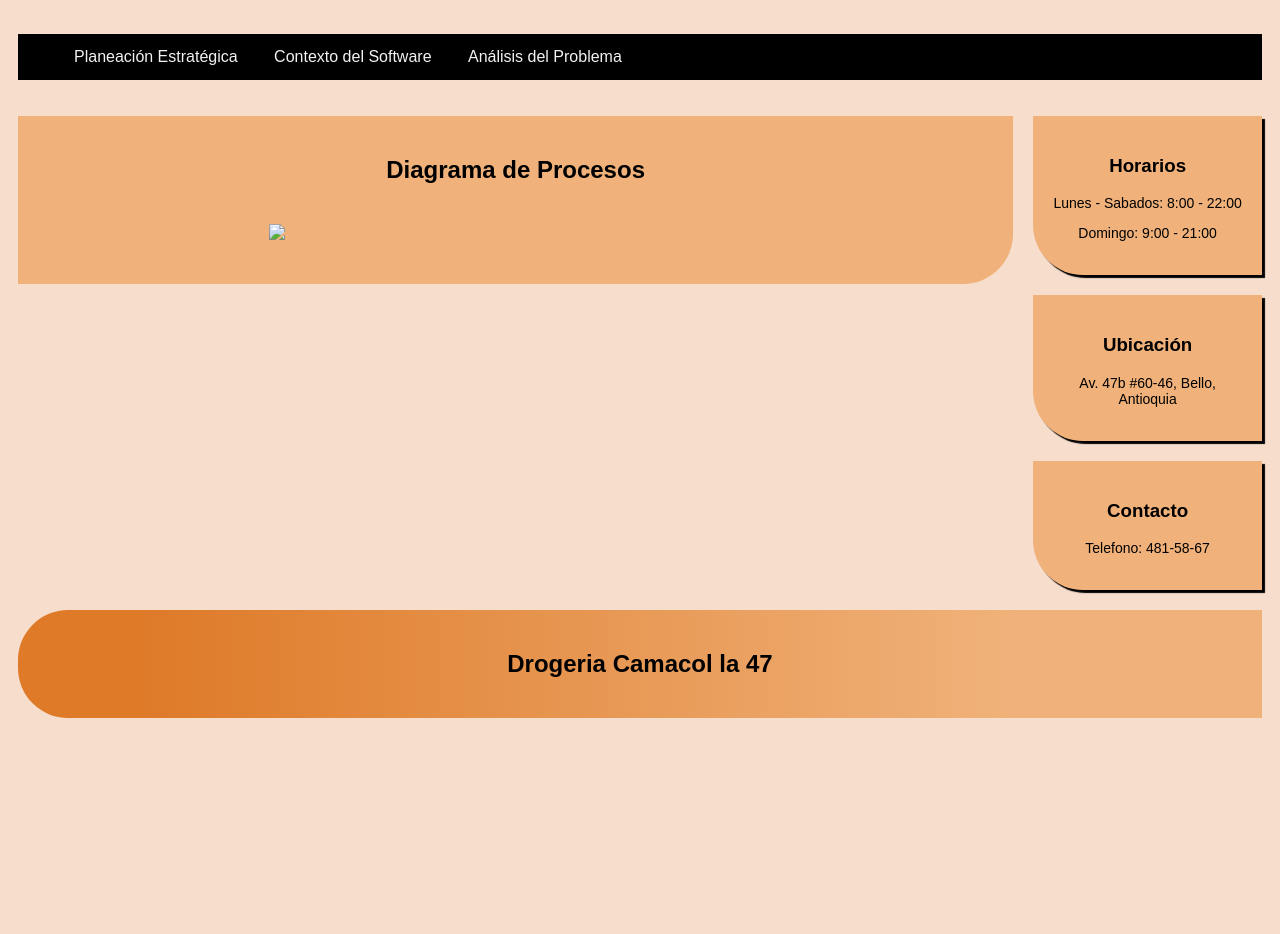
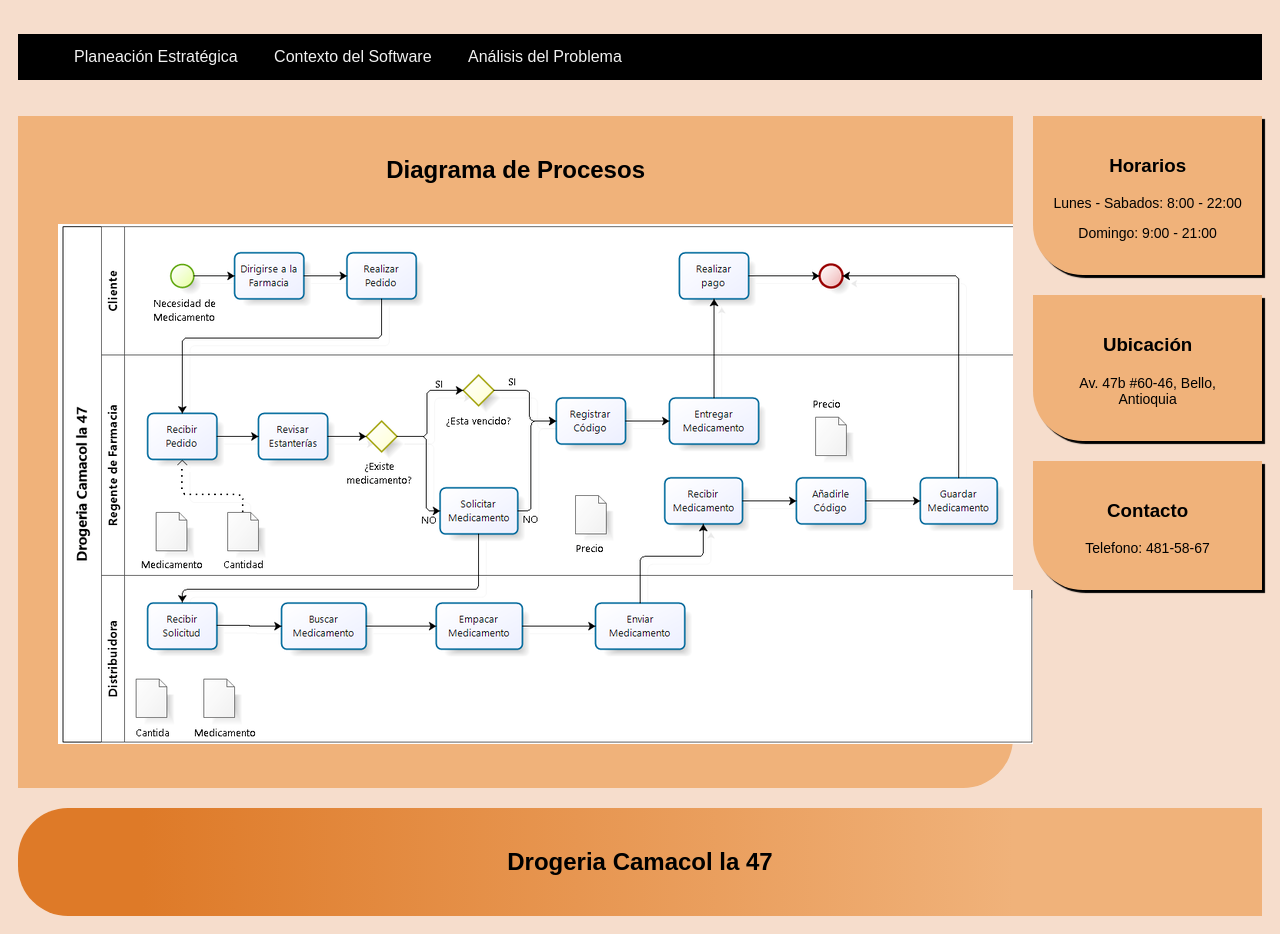
Before and after one commit to JpRoGarcia/Camacol_47, a plain HTML site: page Diagrama.html in a window 1280 px wide. Before the commit the page ends 800 px from the top, so only its background shows below. Drawn offline with Linux system fonts and the light colour scheme; files that its build step writes are made by us from their sources.

Commit message:
Update Diagrama.html

```diff
--- a/Diagrama.html
+++ b/Diagrama.html
@@ -46,7 +46,7 @@
 			<div class="texto">
 				<h2 align="center"> Diagrama de Procesos </h2>
 				<div class="imagenes">
-					<img src="css/Imagenes/diagrama.png">
+					<img src="css/Imagenes/Farmacia.png">
 				</div>
 			</div>
 		  </div>
```
